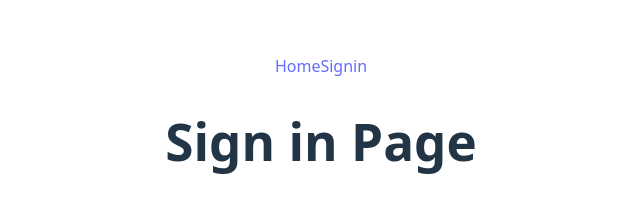
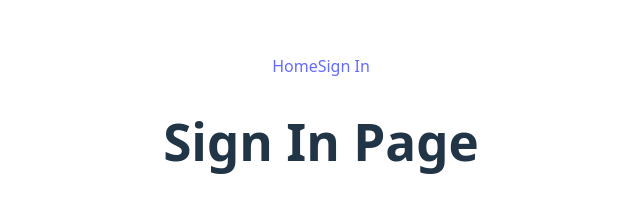
Before and after one commit to fac-32/Jobio-front, a React (Vite) app: page /sign-in in a window 1280 px wide. Shown: the part 204-408 px from the top of the page, without its empty margins (319-959 px from the left). Built offline with nearby package versions, Linux system fonts and the light colour scheme.

Commit message:
Vanity change: casing, debug log

```diff
--- a/src/App.tsx
+++ b/src/App.tsx
@@ -10,7 +10,7 @@ import { Routes, Route, Link } from 'react-router-dom';
 // 3. add a Route inside the Routes blcok, make sure the path matches with Link
 
 const Home = lazy(() => import('./pages/home'));
-const Signin = lazy(() => import('./pages/Signin'));
+const SignIn = lazy(() => import('./pages/Signin'));
 
 export default function App() {
     return (
@@ -18,13 +18,13 @@ export default function App() {
             {/* The <nav> element will exist on every page, since we are only sqapping the Routes below */}
             <nav>
                 <Link to="/home">Home</Link>
-                <Link to="/sign-in">Signin</Link>
+                <Link to="/sign-in">Sign In</Link>
             </nav>
 
             <Suspense fallback={<p>Loading…</p>}>
                 <Routes>
                     <Route path="/home" element={<Home />} />
-                    <Route path="/sign-in" element={<Signin />} />
+                    <Route path="/sign-in" element={<SignIn />} />
                 </Routes>
             </Suspense>
         </>
--- a/src/pages/Signin.tsx
+++ b/src/pages/Signin.tsx
@@ -1,7 +1,7 @@
 import { useState } from 'react';
 import '../App.css';
 
-export default function Signin() {
+export default function SignIn() {
     const [email, setEmail] = useState('');
     const [password, setPassword] = useState('');
     const [repeatPassword, setRepeatPassword] = useState('');
@@ -9,7 +9,7 @@ export default function Signin() {
 
     return (
         <>
-            <h1>Sign in Page</h1>
+            <h1>Sign In Page</h1>
             <div>
                 <input
                     type="email"
@@ -37,12 +37,12 @@ export default function Signin() {
                 <button
                     onClick={() => {
                         if (!validateEmail(email)) {
-                            console.log('something is wrong with input');
+                            console.log('invalid email input');
                             return;
                         }
                         if (!newUser) {
                             if (password.length < 0) {
-                                console.log('something is wrong with input');
+                                console.log('missing pw input');
                                 return;
                             }
                             handleSignin(email, password);
@@ -55,7 +55,7 @@ export default function Signin() {
                             password.length < 6 ||
                             password !== repeatPassword
                         ) {
-                            console.log('passwrd too short');
+                            console.log('passwrd problem');
                             return;
                         }
                         handleSignUp(email, password);
```
